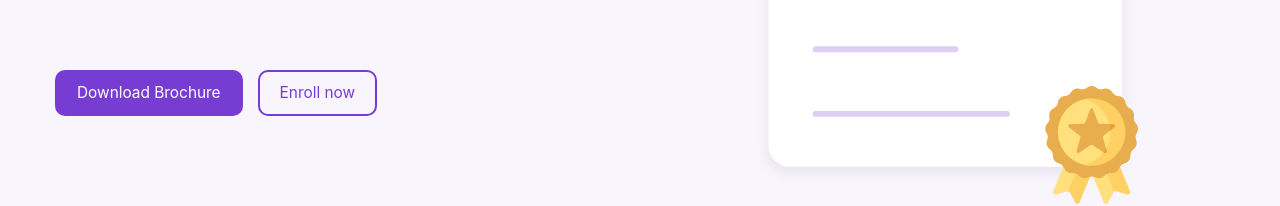
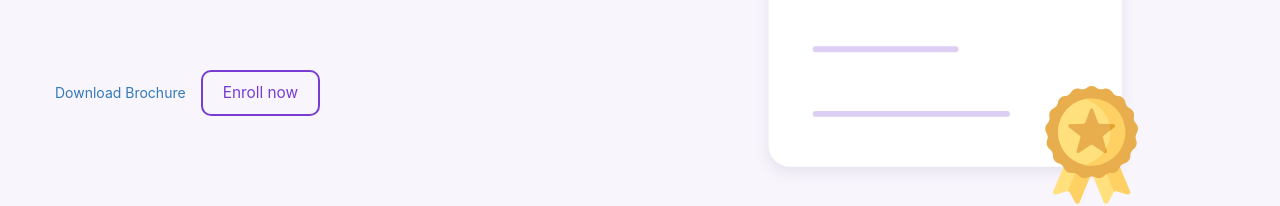
Before and after one commit to Grazac-Project/grazac-academy-web, a React (Create React App) app: page /course-detail-graduate in a window 1280 px wide. Shown: the part 175-381 px from the top of the page. Built offline with nearby package versions, Linux system fonts and the light colour scheme; no server answers.

Commit message:
Added brochure link and comment out images in contact

```diff
--- a/src/pages/Contact.js
+++ b/src/pages/Contact.js
@@ -63,12 +63,12 @@ const Contact = () => {
                             <h1>Get In Touch</h1>
                             <p>We want to hear from you. Let us know how we can help</p>
                         </div>
-                        <div classname="contact_layer-circles">
+                        {/*<div classname="contact_layer-circles">
                             <img src={kamala} alt="kamala"  classname="contact_layer-circles-1" />
                             <img src={kamala} alt="kamala"  classname="contact_layer-circles-2" />
                             <img src={kamala} alt="kamala"  classname="contact_layer-circles-3" />
                             <img src={kamala} alt="kamala"  classname="contact_layer-circles-4" />
-                        </div>
+                        </div>*/}
                         <div className="contact_hero">
                             <div className="contact_hero-flexdiv">
                                 <div className="contact_hero-flexdiv-1" >
--- a/src/pages/GraduateCourseDetail.js
+++ b/src/pages/GraduateCourseDetail.js
@@ -43,7 +43,7 @@ const CourseDetail = (props) => {
                                             {course.description}
                                         </p>
                                         <div className="contact_hero-privacy" >
-                                            <button>Download Brochure</button>
+                                            <a href={course.brochure} target="_blank">Download Brochure</a>
                                             <Link to="/graduate-form"><button>Enroll now</button></Link>
                                         </div>
                                     </div>
--- a/src/pages/UndergraduateCourseDetail.js
+++ b/src/pages/UndergraduateCourseDetail.js
@@ -44,7 +44,7 @@ const CourseDetail = (props) => {
                                             {course.description}
                                         </p>
                                         <div className="contact_hero-privacy" >
-                                            <button>Download Brochure</button>
+                                            <a href={course.brochure} target="_blank">Download Brochure</a>
                                             <Link to="/undergraduate-form"><button>Enroll now</button></Link>
                                         </div>
                                     </div>
```
Also changed, not shown: 1 other file (tests, documents, lock files or other folders).
